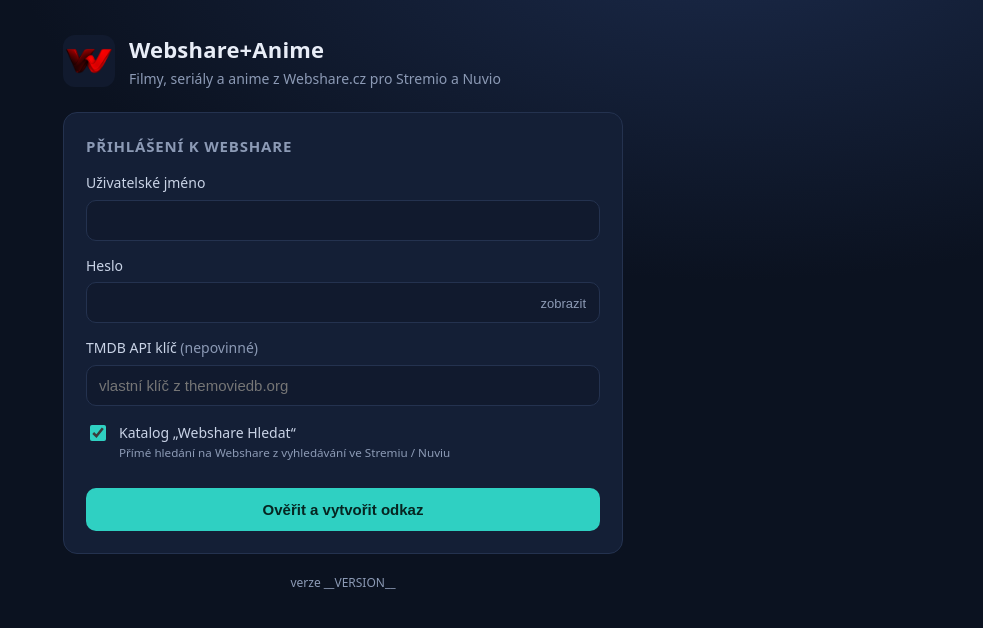
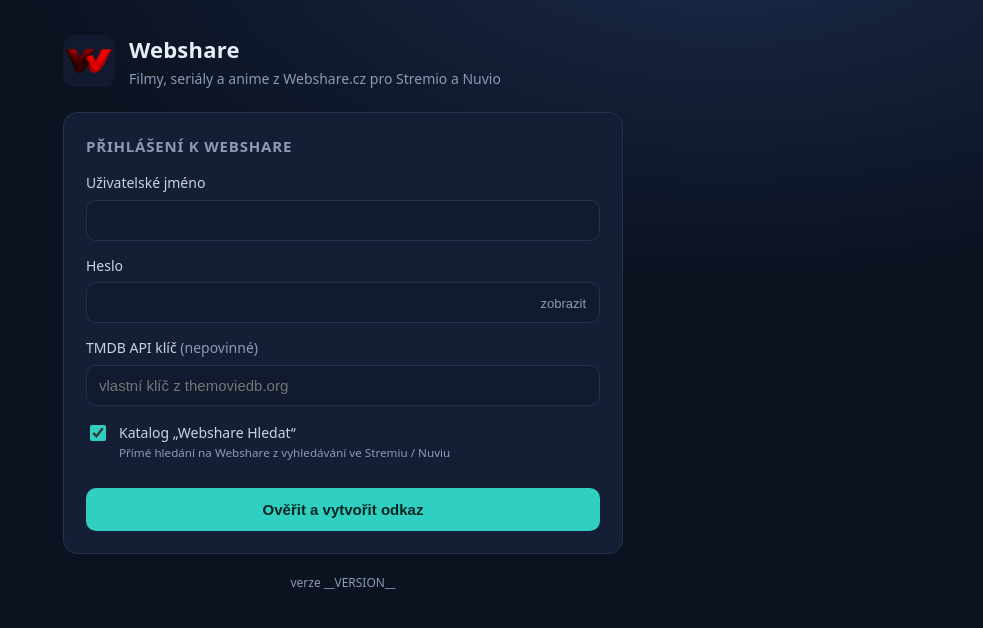
Before and after one commit to david325345/webshare-stremio-docker, a website: page views/configure.html in a window 1280 px wide. Shown: the whole page, without its empty margins (297-1280 px from the left). Drawn offline with Linux system fonts and the light colour scheme.

Commit message:
Add files via upload

```diff
--- a/views/configure.html
+++ b/views/configure.html
@@ -3,7 +3,7 @@
 <head>
 <meta charset="utf-8">
 <meta name="viewport" content="width=device-width, initial-scale=1">
-<title>Webshare+Anime – nastavení addonu</title>
+<title>Webshare – nastavení addonu</title>
 <link rel="icon" href="/logo.png">
 <style>
   :root {
@@ -85,7 +85,7 @@
   <header>
     <img src="/logo.png" alt="">
     <div>
-      <h1>Webshare+Anime</h1>
+      <h1>Webshare</h1>
       <p>Filmy, seriály a anime z Webshare.cz pro Stremio a Nuvio</p>
     </div>
   </header>
```
